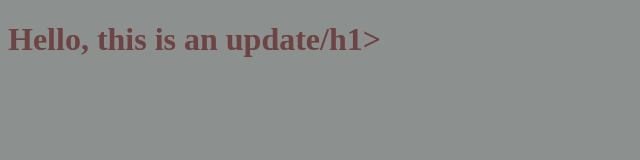
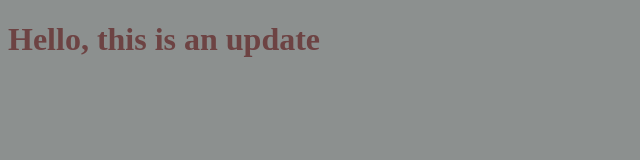
Before and after one commit to ManelHjaoujia/myproject, a plain HTML site: page index.html in a window 1280 px wide. Shown: the full height of the page, 0-640 px from the left. Drawn offline with Linux system fonts and the light colour scheme.

Commit message:
Edit Index html file

```diff
--- a/index.html
+++ b/index.html
@@ -7,7 +7,7 @@
     <link rel=" stylesheet" href="style.css">
 </head>
 <body>
-    <h1>Hello, this is an update/h1>
+    <h1>Hello, this is an update</h1>
     <script src="app.js"> </script>
 </body>
 </html>
```
